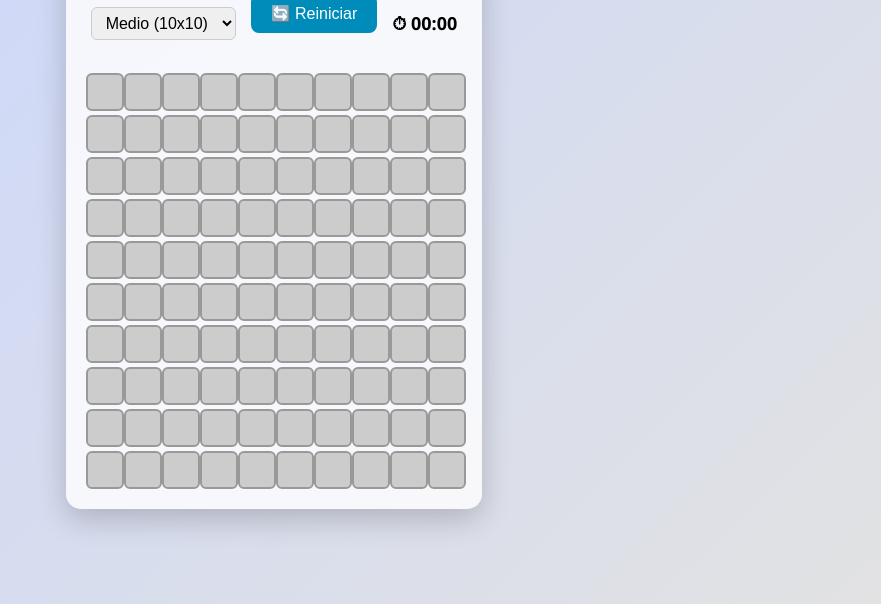
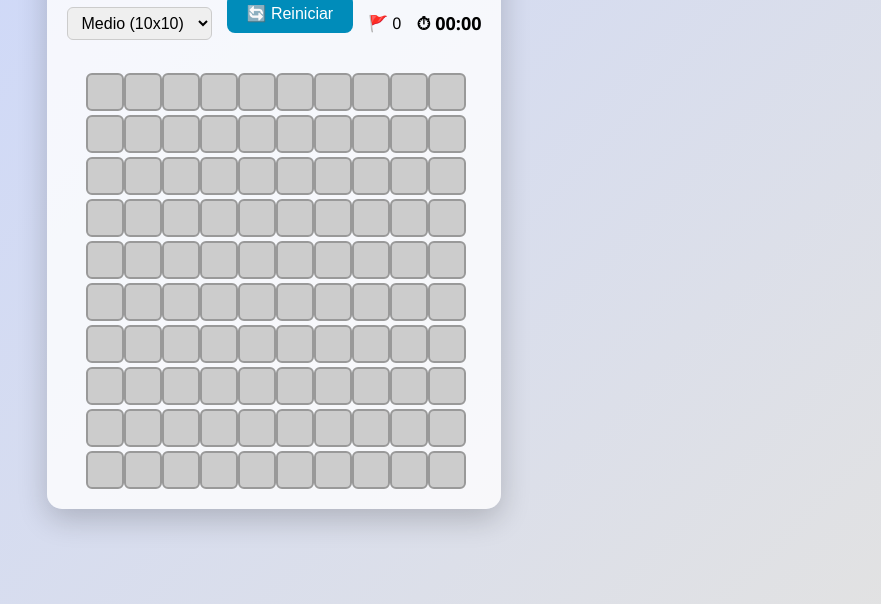
Before and after one commit to alexgrt1/Minesweeper, a plain HTML site: page index.html in a window 1280 px wide. Shown: the part 196-800 px from the top of the page, without its empty margins (366-1247 px from the left). Drawn offline with Linux system fonts and the light colour scheme.

Commit message:
COUNTER IN HTML

```diff
--- a/index.html
+++ b/index.html
@@ -2,7 +2,7 @@
 <html lang="es">
   <head>
     <meta charset="UTF-8" />
-  <meta name="viewport" content="width=device-width, initial-scale=1.0"/>
+    <meta name="viewport" content="width=device-width, initial-scale=1.0" />
     <title>Buscaminas</title>
     <link rel="stylesheet" href="css/style.css" />
   </head>
@@ -17,6 +17,7 @@
           <option value="hard">Difícil (14x14)</option>
         </select>
         <button id="reset">🔄 Reiniciar</button>
+        <span id="flags">🚩 0</span>
         <span id="timer">⏱ 00:00</span>
       </div>
 
```
Lines whose indentation alone changed are shown as unchanged.
